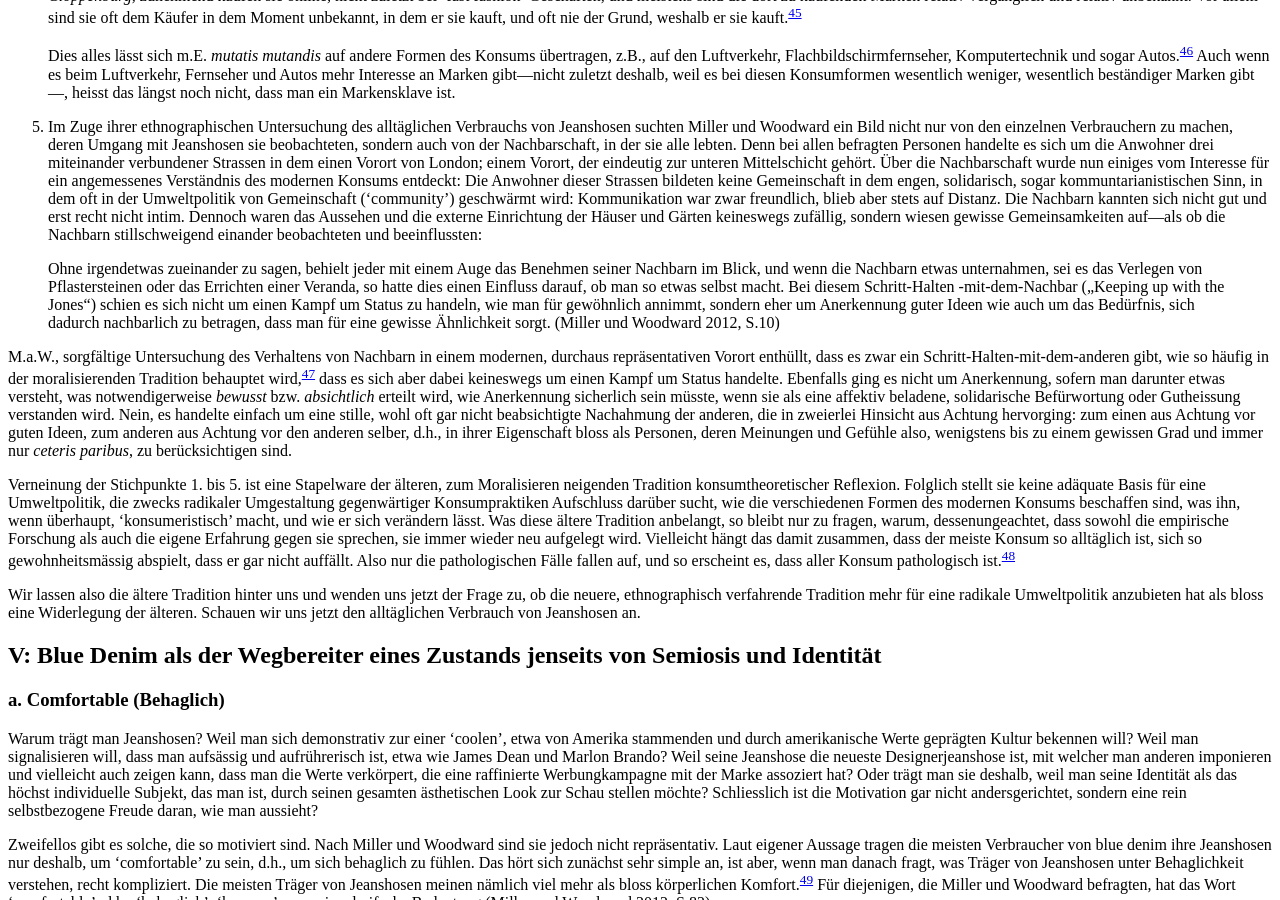
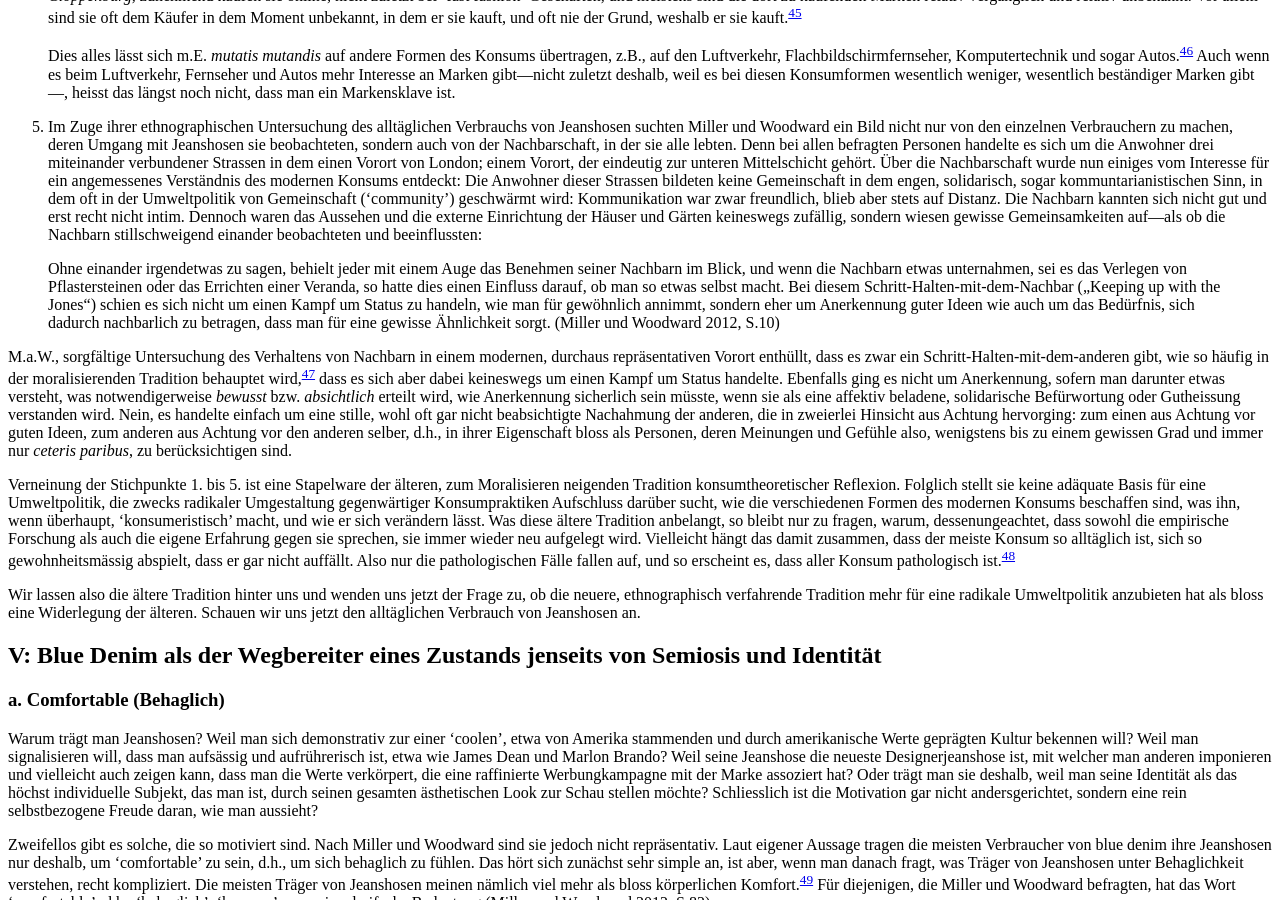
Before and after one commit to klepas/bruins-site, a Jekyll site: the page built from papers/_posts/2013-06-13-The-Struggle-for-the-Ordinary.md, in a window 1280 px wide and 900 px high, scrolled down 6831 px. Built offline with Jekyll 4.4.1, drawn with Linux system fonts in a browser that asks for light colours; nearby versions of some CDN libraries; some web fonts are replaced.

Commit message:
Updated 2013-06-13-The-Struggle-for-the-Ordinary.md

```diff
--- a/papers/_posts/2013-06-13-The-Struggle-for-the-Ordinary.md
+++ b/papers/_posts/2013-06-13-The-Struggle-for-the-Ordinary.md
@@ -132,7 +132,7 @@ Oben habe ich zwischen moralisierenden Konsumtheorien und ihren empirisch oder v
 
 5. Im Zuge ihrer ethnographischen Untersuchung des alltäglichen Verbrauchs von Jeanshosen suchten Miller und Woodward ein Bild nicht nur von den einzelnen Verbrauchern zu machen, deren Umgang mit Jeanshosen sie beobachteten, sondern auch von der Nachbarschaft, in der sie alle lebten. Denn bei allen befragten Personen handelte es sich um die Anwohner drei miteinander verbundener Strassen in dem einen Vorort von London; einem Vorort, der eindeutig zur unteren Mittelschicht gehört. Über die Nachbarschaft wurde nun einiges vom Interesse für ein angemessenes Verständnis des modernen Konsums entdeckt: Die Anwohner dieser Strassen bildeten keine Gemeinschaft in dem engen, solidarisch, sogar kommuntarianistischen Sinn, in dem oft in der Umweltpolitik von Gemeinschaft (‘community’) geschwärmt wird: Kommunikation war zwar freundlich, blieb aber stets auf Distanz. Die Nachbarn kannten sich nicht gut und erst recht nicht intim. Dennoch waren das Aussehen und die externe Einrichtung der Häuser und Gärten keineswegs zufällig, sondern wiesen gewisse Gemeinsamkeiten auf—als ob die Nachbarn stillschweigend einander beobachteten und beeinflussten:
 
-  > Ohne irgendetwas zueinander zu sagen, behielt jeder mit einem Auge das Benehmen seiner Nachbarn im Blick, und wenn die Nachbarn etwas unternahmen, sei es das Verlegen von Pflastersteinen oder das Errichten einer Veranda, so hatte dies einen Einfluss darauf, ob man so etwas selbst macht. Bei diesem Schritt-Halten -mit-dem-Nachbar („Keeping up with the Jones“) schien es sich nicht um einen Kampf um Status zu handeln, wie man für gewöhnlich annimmt, sondern eher um Anerkennung guter Ideen wie auch um das Bedürfnis, sich dadurch nachbarlich zu betragen, dass man für eine gewisse Ähnlichkeit sorgt. (Miller und Woodward 2012, S.10)
+  > Ohne einander irgendetwas zu sagen, behielt jeder mit einem Auge das Benehmen seiner Nachbarn im Blick, und wenn die Nachbarn etwas unternahmen, sei es das Verlegen von Pflastersteinen oder das Errichten einer Veranda, so hatte dies einen Einfluss darauf, ob man so etwas selbst macht. Bei diesem Schritt-Halten-mit-dem-Nachbar („Keeping up with the Jones“) schien es sich nicht um einen Kampf um Status zu handeln, wie man für gewöhnlich annimmt, sondern eher um Anerkennung guter Ideen wie auch um das Bedürfnis, sich dadurch nachbarlich zu betragen, dass man für eine gewisse Ähnlichkeit sorgt. (Miller und Woodward 2012, S.10)
 
 M.a.W., sorgfältige Untersuchung des Verhaltens von Nachbarn in einem modernen, durchaus repräsentativen Vorort enthüllt, dass es zwar ein Schritt-Halten-mit-dem-anderen gibt, wie so häufig in der moralisierenden Tradition behauptet wird,[^47] dass es sich aber dabei keineswegs um einen Kampf um Status handelte. Ebenfalls ging es nicht um Anerkennung, sofern man darunter etwas versteht, was notwendigerweise _bewusst_ bzw. _absichtlich_ erteilt wird, wie Anerkennung sicherlich sein müsste, wenn sie als eine affektiv beladene, solidarische Befürwortung oder Gutheissung verstanden wird. Nein, es handelte einfach um eine stille, wohl oft gar nicht beabsichtigte Nachahmung der anderen, die in zweierlei Hinsicht aus Achtung hervorging: zum einen aus Achtung vor guten Ideen, zum anderen aus Achtung vor den anderen selber, d.h., in ihrer Eigenschaft bloss als Personen, deren Meinungen und Gefühle also, wenigstens bis zu einem gewissen Grad und immer nur _ceteris paribus_, zu berücksichtigen sind.
 
```
